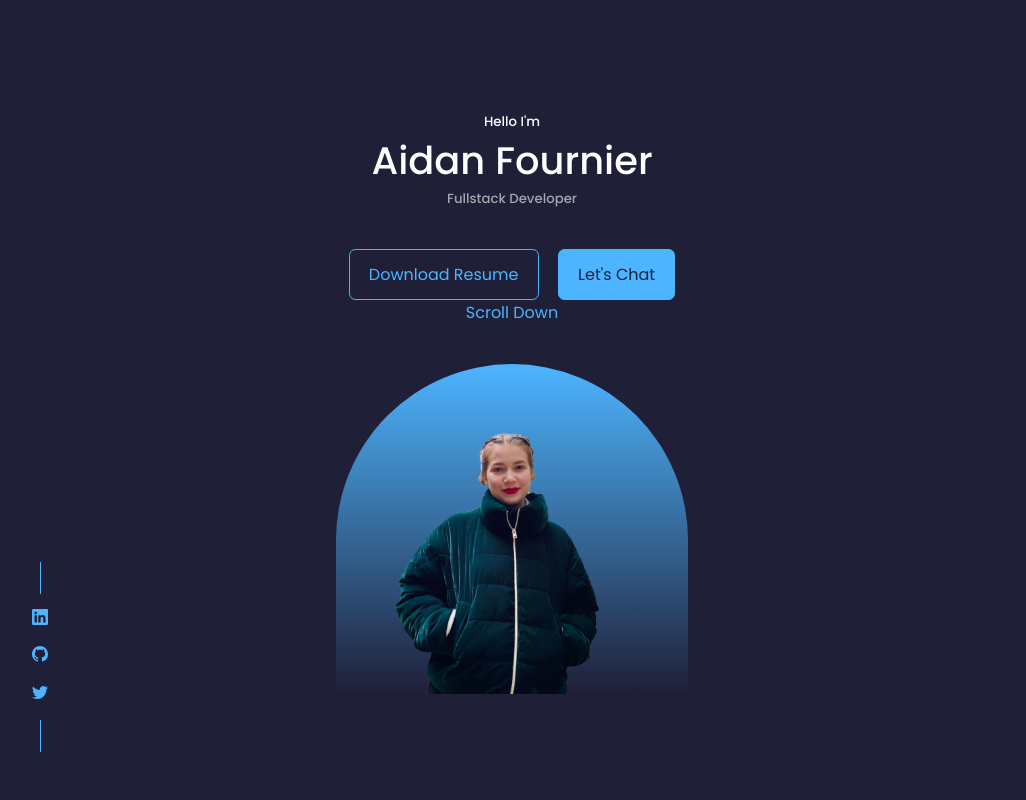
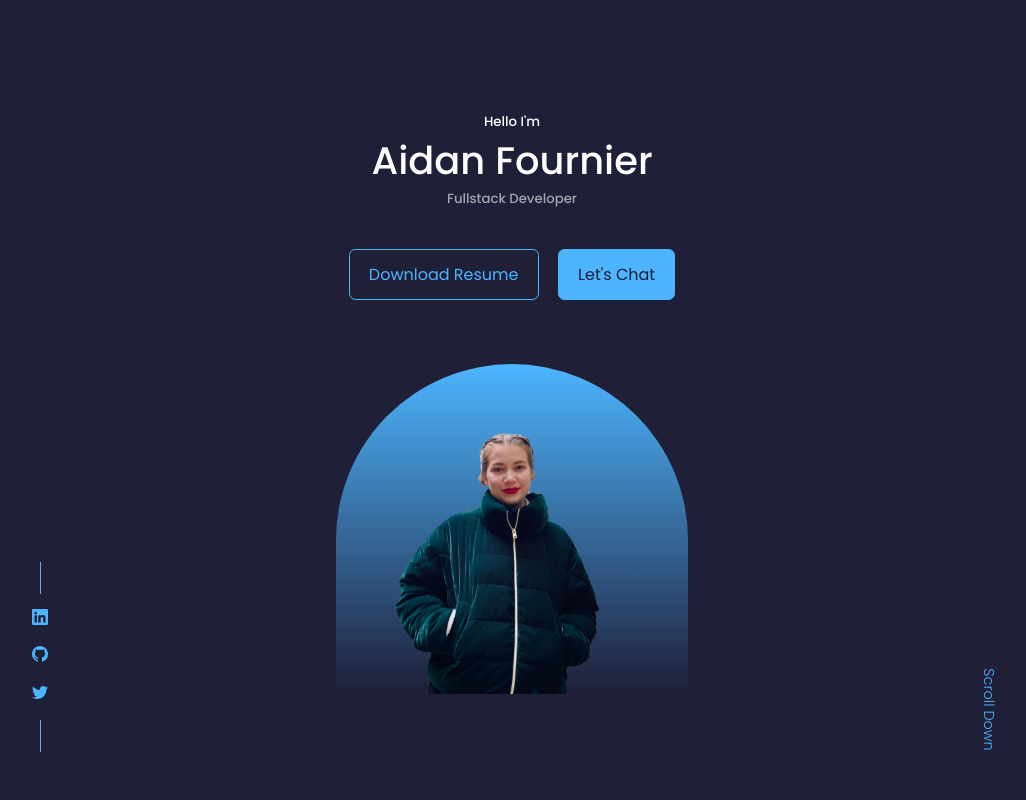
Before and after one commit to AidanFournier/react-portfolio-site, a React (Create React App) app: page / in a window 1280 px wide. Shown: the top 800 px of the page, without its empty margins (128-1154 px from the left). Built offline with nearby package versions, Linux system fonts and the light colour scheme.

Commit message:
Added styling for scroll div

```diff
--- a/src/stylesheets/components/header.scss
+++ b/src/stylesheets/components/header.scss
@@ -19,6 +19,15 @@ header {
         overflow: hidden;
         // padding: 5rem 0 0 1.5rem;
     }
+}
+
+.scroll__down {
+    position: absolute;
+    right: -2.3rem;
+    bottom: 5rem;
+    transform: rotate(90deg);
+    font-weight: 300;
+    font-size: 0.9rem;
 }
 
 // CTA
```
